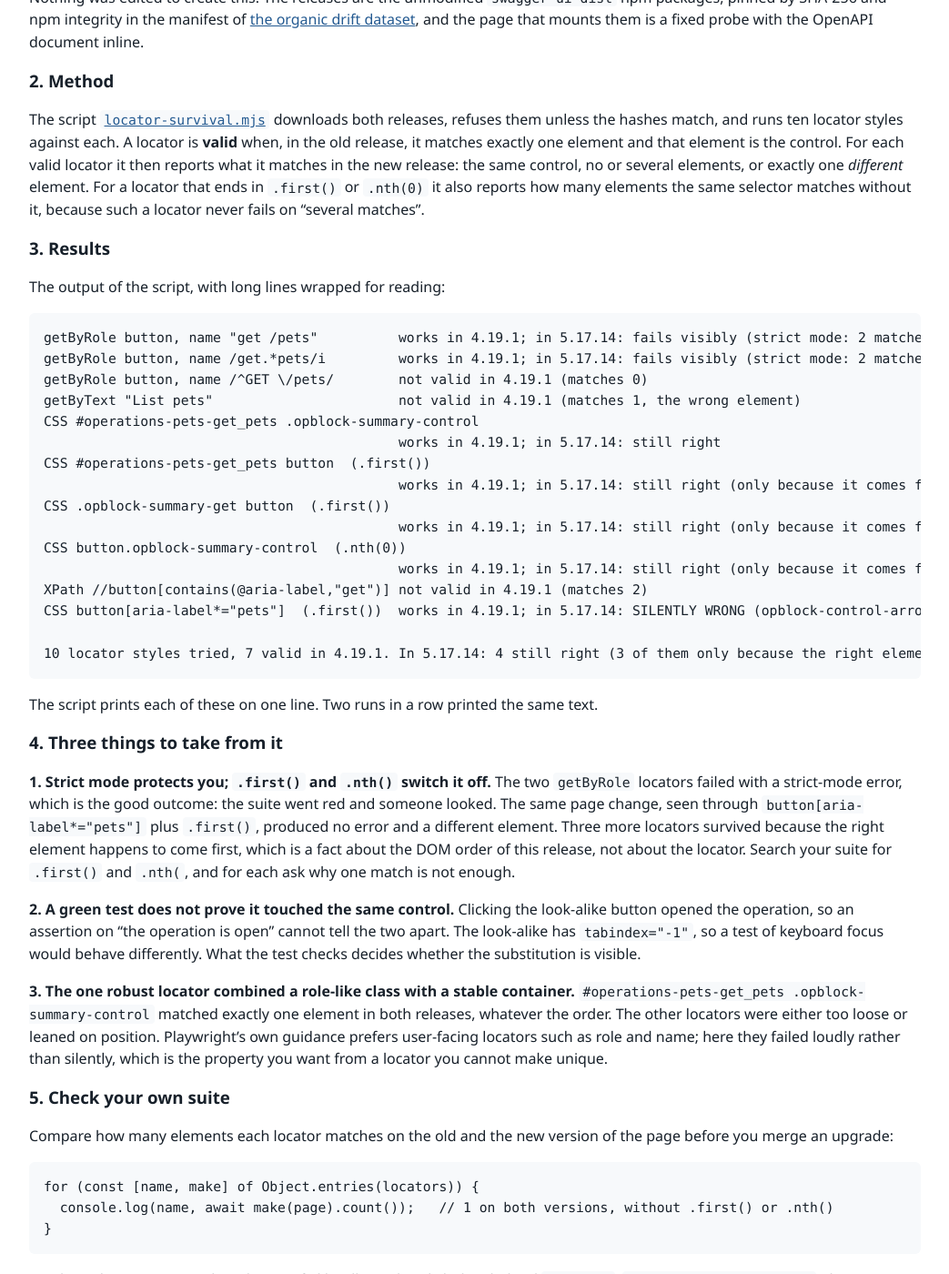
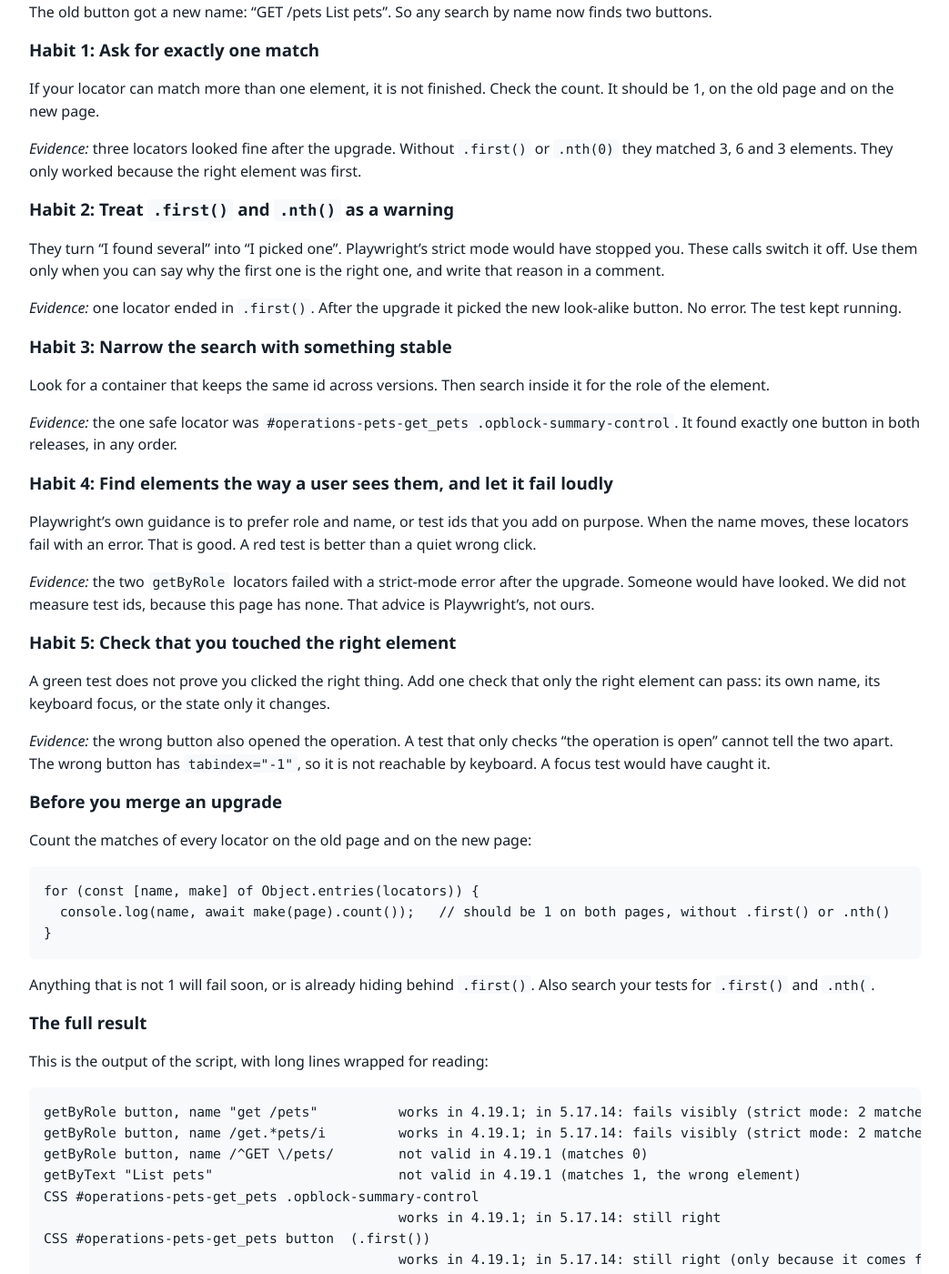
Before and after one commit to mustafasercansak/automation-sandbox, a Jekyll site: the page built from docs/blog/playwright-locator-survival.md, in a window 1280 px wide and 1400 px high, scrolled down 1051 px. Shown: the whole window at 91% size, without its empty margins (118-1161 px from the left). Built offline with Jekyll 4.4.1, drawn with Linux system fonts in a browser that asks for light colours; some of the changed text lies outside the part shown.

Commit message:
docs: reframe the locator article as a usage guide with five habits, each backed by the measurement (#670)

````diff
--- a/docs/blog/playwright-locator-survival.md
+++ b/docs/blog/playwright-locator-survival.md
@@ -1,46 +1,86 @@
 ---
 layout: default
-title: Which Playwright Locators Survive a Release Upgrade? - Automation Sandbox
+title: How to Write Playwright Locators That Survive an Upgrade - Automation Sandbox
 ---
 
-# Which Playwright Locators Survive a Release Upgrade?
+# How to Write Playwright Locators That Survive an Upgrade
 
-*A measurement on two real releases of Swagger UI: how ten common locator styles behave when the page changes, and which ones fail without telling you.*
+*Five habits. Each one is backed by a measurement on two real releases of Swagger UI.*
 
 > 💡 **Select Language / Dil Seçin:**
 > - [🇬🇧 English](#-english)
-> - [🇹🇷 Türkçe Özet](#-türkçe-özet)
+> - [🇹🇷 Türkçe](#-türkçe)
 
 ---
 
 ## 🇬🇧 English
 
-### TL;DR
+### In short
 
-We aimed ten common locator styles at one control in Swagger UI 4.19.1: the button that expands the `GET /pets` operation. Seven found exactly that control. After upgrading the page to Swagger UI 5.17.14:
+A locator is the way your test finds an element on the page. When the page changes, a locator can stop working. Worse, it can keep working on the wrong element.
+
+We tried ten ways to find one button, before and after an upgrade. Seven worked before. After the upgrade, only **one** was really safe. The five habits below come from that result.
+
+### What we tested
+
+We took two real releases of Swagger UI: 4.19.1 and 5.17.14. They are the unchanged npm packages, pinned by hash. We wanted one button: the one that opens the `GET /pets` operation. We wrote ten locators for it.
+
+A locator is **valid** if, in the old release, it finds exactly that button and nothing else. Seven were valid. Here is what they did in the new release:
 
 | Result in 5.17.14 | Locators |
 | :--- | ---: |
-| Still right, for a reason that does not depend on luck | **1** |
-| Still right, only because the right element comes first in the DOM | **3** |
-| Fail visibly (Playwright's strict mode refuses to act on two matches) | **2** |
-| **Silently bound to a different element** | **1** |
+| Still right, and not by luck | **1** |
+| Still right, but only because the right button comes first on the page | **3** |
+| Failed with an error (Playwright refused to act on two matches) | **2** |
+| **Picked a different button, with no error** | **1** |
 
-The silent one kept working: clicking the wrong element still opened the operation, so a test that asserts "the operation is open" would have stayed green. Seven locators that worked, one that was robust.
+What changed in the page? In 4.19.1 the button had the name `get /pets`. In 5.17.14 that name moved to a **new** button next to it. The old button got a new name: "GET /pets List pets". So any search by name now finds two buttons.
 
-### 1. What changed in the page
+### Habit 1: Ask for exactly one match
 
-In 4.19.1 the button that expands an operation carries `aria-label="get /pets"`. In 5.17.14 that `aria-label` moved to a **new** button (class `opblock-control-arrow`, `tabindex="-1"`), and the original button now takes its accessible name from its content: "GET /pets List pets". Two buttons now answer to a name-based query, and the new one is a look-alike of the old one, not the same control.
+If your locator can match more than one element, it is not finished. Check the count. It should be 1, on the old page and on the new page.
 
-Nothing was edited to create this. The releases are the unmodified `swagger-ui-dist` npm packages, pinned by SHA-256 and npm integrity in the manifest of [the organic drift dataset](../external-validation.md), and the page that mounts them is a fixed probe with the OpenAPI document inline.
+*Evidence:* three locators looked fine after the upgrade. Without `.first()` or `.nth(0)` they matched 3, 6 and 3 elements. They only worked because the right element was first.
 
-### 2. Method
+### Habit 2: Treat `.first()` and `.nth()` as a warning
 
-The script [`locator-survival.mjs`](https://github.com/mustafasercansak/automation-sandbox/blob/main/examples/js-playwright-capture/locator-survival.mjs) downloads both releases, refuses them unless the hashes match, and runs ten locator styles against each. A locator is **valid** when, in the old release, it matches exactly one element and that element is the control. For each valid locator it then reports what it matches in the new release: the same control, no or several elements, or exactly one *different* element. For a locator that ends in `.first()` or `.nth(0)` it also reports how many elements the same selector matches without it, because such a locator never fails on "several matches".
+They turn "I found several" into "I picked one". Playwright's strict mode would have stopped you. These calls switch it off. Use them only when you can say why the first one is the right one, and write that reason in a comment.
 
-### 3. Results
+*Evidence:* one locator ended in `.first()`. After the upgrade it picked the new look-alike button. No error. The test kept running.
 
-The output of the script, with long lines wrapped for reading:
+### Habit 3: Narrow the search with something stable
+
+Look for a container that keeps the same id across versions. Then search inside it for the role of the element.
+
+*Evidence:* the one safe locator was `#operations-pets-get_pets .opblock-summary-control`. It found exactly one button in both releases, in any order.
+
+### Habit 4: Find elements the way a user sees them, and let it fail loudly
+
+Playwright's own guidance is to prefer role and name, or test ids that you add on purpose. When the name moves, these locators fail with an error. That is good. A red test is better than a quiet wrong click.
+
+*Evidence:* the two `getByRole` locators failed with a strict-mode error after the upgrade. Someone would have looked. We did not measure test ids, because this page has none. That advice is Playwright's, not ours.
+
+### Habit 5: Check that you touched the right element
+
+A green test does not prove you clicked the right thing. Add one check that only the right element can pass: its own name, its keyboard focus, or the state only it changes.
+
+*Evidence:* the wrong button also opened the operation. A test that only checks "the operation is open" cannot tell the two apart. The wrong button has `tabindex="-1"`, so it is not reachable by keyboard. A focus test would have caught it.
+
+### Before you merge an upgrade
+
+Count the matches of every locator on the old page and on the new page:
+
+```js
+for (const [name, make] of Object.entries(locators)) {
+  console.log(name, await make(page).count());   // should be 1 on both pages, without .first() or .nth()
+}
+```
+
+Anything that is not 1 will fail soon, or is already hiding behind `.first()`. Also search your tests for `.first()` and `.nth(`.
+
+### The full result
+
+This is the output of the script, with long lines wrapped for reading:
 
 ```text
 getByRole button, name "get /pets"          works in 4.19.1; in 5.17.14: fails visibly (strict mode: 2 matches)
@@ -63,35 +103,15 @@ CSS button[aria-label*="pets"]  (.first())  works in 4.19.1; in 5.17.14: SILENTL
 
 The script prints each of these on one line. Two runs in a row printed the same text.
 
-### 4. Three things to take from it
+### What we did *not* measure
 
-**1. Strict mode protects you; `.first()` and `.nth()` switch it off.** The two `getByRole` locators failed with a strict-mode error, which is the good outcome: the suite went red and someone looked. The same page change, seen through `button[aria-label*="pets"]` plus `.first()`, produced no error and a different element. Three more locators survived because the right element happens to come first, which is a fact about the DOM order of this release, not about the locator. Search your suite for `.first()` and `.nth(`, and for each ask why one match is not enough.
+- **One program, one upgrade.** Swagger UI 4.19.1 to 5.17.14. Other pages behave differently.
+- **Ten locators that we chose.** They are plausible, but they are not a sample of real test suites. We do not know how common each one is.
+- **"Valid" is our definition:** exactly one match, and it is the right button, found by its class inside the operation block.
+- **The click effect was checked on this page only.**
+- **Browser and tools:** Chrome 156 through Playwright (declared range `^1.64.0`) on Linux, the same machine and browser as the dataset's `capture-environment.json`. The script itself does not record its environment.
 
-**2. A green test does not prove it touched the same control.** Clicking the look-alike button opened the operation, so an assertion on "the operation is open" cannot tell the two apart. The look-alike has `tabindex="-1"`, so a test of keyboard focus would behave differently. What the test checks decides whether the substitution is visible.
-
-**3. The one robust locator combined a role-like class with a stable container.** `#operations-pets-get_pets .opblock-summary-control` matched exactly one element in both releases, whatever the order. The other locators were either too loose or leaned on position. Playwright's own guidance prefers user-facing locators such as role and name; here they failed loudly rather than silently, which is the property you want from a locator you cannot make unique.
-
-### 5. Check your own suite
-
-Compare how many elements each locator matches on the old and the new version of the page before you merge an upgrade:
-
-```js
-for (const [name, make] of Object.entries(locators)) {
-  console.log(name, await make(page).count());   // 1 on both versions, without .first() or .nth()
-}
-```
-
-Anything that is not 1 is either about to fail loudly or already hiding behind `.first()`. [`automation-sandbox-heal`](../cli-and-ci-integration.md), the engine this site documents, can propose a replacement for a broken locator and declines when two candidates are too close. That tool is ours, and this measurement is not an independent evaluation of it.
-
-### 6. What this does *not* establish
-
-- **One application pair.** Swagger UI 4.19.1 and 5.17.14, a major version apart. Other pages and other upgrades behave differently.
-- **Ten locator styles chosen by the author.** They are plausible, not a sample of real suites. Nothing here says how common each style is, or how often a real upgrade moves a name the way this one did.
-- **"Valid" is our definition:** exactly one match, and it is the control as identified by its class inside the operation block.
-- **The click effect was checked on this page only.** That the look-alike opens the operation is a fact about this page, not a rule.
-- **Browser and tools:** Chrome 156 through Playwright (declared range `^1.64.0`) on Linux, the same machine and browser as the dataset's `capture-environment.json`; the script itself does not record its environment.
-
-### 7. Reproduce this yourself
+### Run it yourself
 
 ```bash
 cd examples/js-playwright-capture
@@ -99,42 +119,70 @@ npm install
 node locator-survival.mjs ../../TestAutomation/ScenarioRunner/Fixtures/organic-drift/swagger-ui/manifest.json --channel chrome
 ```
 
-A release whose hash does not match the manifest is refused. `--channel chrome` uses an installed Chrome; without it, run `npx playwright install chromium` first.
+A release whose hash does not match the manifest is refused. `--channel chrome` uses an installed Chrome. Without it, run `npx playwright install chromium` first.
 
 ---
 
-## 🇹🇷 Türkçe Özet
+## 🇹🇷 Türkçe
 
 ### Kısaca
 
-Swagger UI 4.19.1'de tek bir kontrole (`GET /pets` operasyonunu açan düğme) on yaygın locator stilini yönelttik. Yedisi tam olarak o kontrolü buldu. Sayfa Swagger UI 5.17.14'e geçince:
+Locator, testin sayfada bir elemanı bulma yöntemidir. Sayfa değişince bir locator çalışmayı bırakabilir. Daha kötüsü, yanlış elemanda çalışmaya devam edebilir.
+
+Bir butonu bulmak için on yöntemi, yükseltmeden önce ve sonra denedik. Yedisi önce çalıştı. Yükseltmeden sonra yalnızca **biri** gerçekten sağlamdı. Aşağıdaki beş alışkanlık bu sonuçtan çıkıyor.
+
+### Ne denedik
+
+Swagger UI'nin iki gerçek sürümünü aldık: 4.19.1 ve 5.17.14. Değiştirilmemiş npm paketleri, hash ile sabitlenmiş. `GET /pets` operasyonunu açan butonu istedik ve bunun için on locator yazdık.
+
+Eski sürümde **tam o butonu** bulan locator "geçerli" sayıldı. Yedisi geçerliydi. Yeni sürümde şunları yaptılar:
 
 | 5.17.14'teki sonuç | Locator |
 | :--- | ---: |
-| Hâlâ doğru, şansa bağlı olmayan bir nedenle | **1** |
-| Hâlâ doğru, ama yalnızca doğru eleman DOM'da önce geldiği için | **3** |
-| Açık hata verdi (Playwright'ın strict modu iki eşleşmede işlem yapmayı reddeder) | **2** |
-| **Sessizce başka bir elemana bağlandı** | **1** |
+| Hâlâ doğru, şansa bağlı değil | **1** |
+| Hâlâ doğru, ama yalnızca doğru buton sayfada önce geldiği için | **3** |
+| Hata verdi (Playwright iki eşleşmede işlem yapmayı reddetti) | **2** |
+| **Hata vermeden başka bir buton seçti** | **1** |
 
-Sessiz olan çalışmaya devam etti: yanlış elemana tıklamak yine operasyonu açtı, yani "operasyon açık" diye doğrulayan bir test yeşil kalırdı. Çalışan yedi locator, sağlam olan bir tane.
+Sayfada ne değişti? 4.19.1'de butonun adı `get /pets` idi. 5.17.14'te bu ad, yanındaki **yeni** bir butona taşındı. Eski butonun adı "GET /pets List pets" oldu. Yani isimle arayan herkes artık iki buton buluyor.
 
-### Ne değişti
+### Alışkanlık 1: Tam bir eşleşme isteyin
 
-4.19.1'de operasyonu açan düğmede `aria-label="get /pets"` var. 5.17.14'te bu etiket **yeni** bir düğmeye (`opblock-control-arrow`, `tabindex="-1"`) taşınmış, asıl düğme adını artık içeriğinden alıyor: "GET /pets List pets". İsimle sorgulayınca iki düğme eşleşiyor ve yenisi eskisinin aynısı değil, ona benzeyen başka bir kontrol. Hiçbir şey düzenlenmedi: sürümler değiştirilmemiş `swagger-ui-dist` npm paketleri, SHA-256 ile sabitlenmiş.
+Locator'ınız birden fazla elemana uyabiliyorsa bitmemiştir. Sayıyı kontrol edin. Eski sayfada da yeni sayfada da 1 olmalı.
 
-### Üç ders
+*Kanıt:* üç locator yükseltmeden sonra iyi görünüyordu. `.first()` ya da `.nth(0)` olmadan 3, 6 ve 3 elemanla eşleşiyorlardı. Yalnızca doğru eleman ilk sırada olduğu için çalıştılar.
 
-1. **Strict mode sizi korur, `.first()` ve `.nth()` onu kapatır.** İki `getByRole` locator strict-mode hatasıyla düştü, bu iyi sonuç: test kırmızı oldu ve biri baktı. Aynı değişiklik `button[aria-label*="pets"]` ile `.first()` üzerinden hata vermeden başka bir eleman üretti. Üç locator daha, doğru eleman önce geldiği için hayatta kaldı, bu bir locator özelliği değil, bu sürümün DOM sırası. Testlerinizde `.first()` ve `.nth(` arayın ve her biri için "tek eşleşme neden yetmiyor" diye sorun.
-2. **Yeşil test, aynı kontrole dokunduğunuzu kanıtlamaz.** Benzer düğmeye tıklamak operasyonu açtı, "operasyon açık" doğrulaması ikisini ayıramaz. Benzer düğmede `tabindex="-1"` var, klavye odağını test eden bir senaryo farklı davranırdı.
-3. **Tek sağlam locator, rol gibi bir sınıfı sabit bir kapsayıcıyla birleştiriyordu:** `#operations-pets-get_pets .opblock-summary-control`, sıradan bağımsız olarak iki sürümde de tam bir eleman buldu.
+### Alışkanlık 2: `.first()` ve `.nth()` bir uyarıdır
 
-### Kendi paketinizde kontrol edin
+"Birkaç tane buldum" cümlesini "birini seçtim" yapar. Playwright'ın strict modu sizi durdururdu. Bu çağrılar onu kapatır. Yalnızca ilkinin neden doğru olduğunu söyleyebiliyorsanız kullanın ve nedenini yoruma yazın.
 
-Bir yükseltmeyi birleştirmeden önce, her locator'ın eski ve yeni sayfada kaç eleman eşleştirdiğini karşılaştırın (`.first()` ya da `.nth()` olmadan). 1 olmayan her şey ya açık hata verecek ya da zaten `.first()` arkasına saklanıyor. Bu ölçüm bizim aracımızın bağımsız bir değerlendirmesi değil.
+*Kanıt:* bir locator `.first()` ile bitiyordu. Yükseltmeden sonra yeni benzer butonu seçti. Hata yok. Test çalışmaya devam etti.
 
-### Sınırlar
+### Alışkanlık 3: Aramayı sabit bir şeyle daraltın
 
-Tek uygulama çifti (bir ana sürüm arayla), yazarın seçtiği on stil (gerçek paketlerin örneği değil, hangisinin ne kadar yaygın olduğunu söylemez), "geçerli" tanımı bizim, tıklama etkisi yalnızca bu sayfada denendi. Yeniden üretmek için: `examples/js-playwright-capture/locator-survival.mjs`.
+Sürümler arasında aynı kalan bir kapsayıcı id'si bulun. Sonra elemanın rolünü onun içinde arayın.
+
+*Kanıt:* tek sağlam locator `#operations-pets-get_pets .opblock-summary-control` idi. İki sürümde de, sıradan bağımsız, tam bir buton buldu.
+
+### Alışkanlık 4: Elemanı kullanıcının gördüğü gibi bulun ve gürültüyle başarısız olmasına izin verin
+
+Playwright'ın kendi tavsiyesi rol ve ad, ya da bilerek eklediğiniz test id'leridir. Ad taşınınca bu locator'lar hata verir. Bu iyidir. Kırmızı bir test, sessiz bir yanlış tıklamadan iyidir.
+
+*Kanıt:* iki `getByRole` locator yükseltmeden sonra strict-mode hatası verdi. Biri bakardı. Test id'lerini ölçmedik, çünkü bu sayfada yok. Bu tavsiye Playwright'ın, bizim değil.
+
+### Alışkanlık 5: Doğru elemana dokunduğunuzu kontrol edin
+
+Yeşil test, doğru şeye tıkladığınızı kanıtlamaz. Yalnızca doğru elemanın geçebileceği bir kontrol ekleyin: kendi adı, klavye odağı ya da yalnızca onun değiştirdiği durum.
+
+*Kanıt:* yanlış buton da operasyonu açtı. Yalnızca "operasyon açık" diye bakan bir test ikisini ayıramaz. Yanlış butonda `tabindex="-1"` var, klavyeyle ulaşılamıyor. Bir odak testi bunu yakalardı.
+
+### Bir yükseltmeyi birleştirmeden önce
+
+Her locator'ın eşleşme sayısını eski sayfada ve yeni sayfada sayın (yukarıdaki kod). 1 olmayan her şey yakında hata verecek ya da zaten `.first()` arkasına saklanıyor. Testlerinizde `.first()` ve `.nth(` de arayın.
+
+### Ölçmediklerimiz
+
+Tek program, tek yükseltme (Swagger UI 4.19.1'den 5.17.14'e). On locator'ı biz seçtik, gerçek test paketlerinin örneği değil, hangisinin ne kadar yaygın olduğunu bilmiyoruz. "Geçerli" tanımı bizim. Tıklama etkisi yalnızca bu sayfada denendi. Yeniden üretmek için İngilizce bölümdeki komutu çalıştırın.
 
 ---
 
@@ -142,5 +190,5 @@ Tek uygulama çifti (bir ana sürüm arayla), yazarın seçtiği on stil (gerçe
 
 - [External Validation](../external-validation.md) · the organic drift dataset behind the two releases
 - [Can You Trust an LLM to Fix a Broken Locator?](llm-false-heal-study.md) · the measured limits of LLM-based healing
-- [CLI & CI Integration](../cli-and-ci-integration.md) · `automation-sandbox-heal`
+- [CLI & CI Integration](../cli-and-ci-integration.md) · `automation-sandbox-heal`, which can propose a replacement for a broken locator and declines when two candidates are too close. It is our tool, and this measurement is not an independent evaluation of it.
 - [Documentation Hub](../index.md)
--- a/docs/index.md
+++ b/docs/index.md
@@ -53,7 +53,7 @@ Imagine you write an automated test that clicks a button called `"Submit"`. One
 | 🧭 [**Intent-Driven Automation**](intent-driven-automation.md) | M6: intent planning (deterministic + LLM-backed), DOM/desktop matching, locator recording, Playwright/FlaUI test generation, intent flow reports, pipeline orchestration, and live page exploration. |
 | 🔬 [**Benchmark & Calibration**](benchmark-calibration.md) | Multi-signal locator ablation benchmark on real organic apps, score overlap findings, and threshold trade-off analysis. |
 | 📝 [**Can You Trust an LLM to Fix a Broken Locator?**](blog/llm-false-heal-study.md) | Standalone write-up of the multi-provider consensus study: 34/34 unanimous verdicts on deleted elements were false heals, why, and how the design responds. |
-| 🎯 [**Which Playwright Locators Survive a Release Upgrade?**](blog/playwright-locator-survival.md) | Ten common locator styles measured on two real Swagger UI releases: 7 worked before the upgrade, 1 was robust after it, 3 were right only by DOM order, 2 failed loudly and 1 silently bound to a different element. Reproducible script included. |
+| 🎯 [**How to Write Playwright Locators That Survive an Upgrade**](blog/playwright-locator-survival.md) | Five habits, each backed by a measurement on two real Swagger UI releases: of ten locators, 7 worked before the upgrade and only 1 was really safe after it. Reproducible script included. |
 | 🧪 [**Case Study: Healing HandBrake's Real UI Tree**](blog/case-study-handbrake.md) | Two real refactors on a captured HandBrake window: a rename that heals at score 1.000, and a deleted tab that false-heals at the default threshold but is declined after calibration. |
 | 🔗 [**Joint Locator Reconciliation**](joint-locator-reconciliation.md) | Opt-in batch ownership guard for independently accepted locator heals, including deterministic assignment and limitations. |
 | 🤖 [**LLM Providers**](llm-providers.md) | Setting up AI providers (Gemini, Claude, OpenAI, Ollama) and implementing custom `ILlmHealingProvider`s. |
@@ -101,7 +101,7 @@ Yazılım testinizde `"Kaydet"` adlı bir butona tıklayan otomatik bir test yaz
 | 🧭 [**Intent Tabanlı Otomasyon**](intent-driven-automation.md) | M6: intent planlama (deterministic + LLM destekli), DOM/masaüstü eşleştirme, locator kaydı, Playwright/FlaUI test üretimi, intent raporu, pipeline orkestrasyonu ve canlı sayfa keşfi. |
 | 🔬 [**Benchmark ve Kalibrasyon**](benchmark-calibration.md) | Gerçek uygulamalarda çoklu sinyal ablasyon testi, skor çakışması bulguları ve eşik denge analizi. |
 | 📝 [**Bir LLM'e Kırık Locator'ı Düzelttirebilir misiniz?**](blog/llm-false-heal-study.md) | Çok-sağlayıcılı konsensüs çalışmasının bağımsız yazısı: silinmiş elemanlarda 34/34 oybirliği yanlış iyileştirmeydi — nedeni ve tasarıma yansıması. |
-| 🎯 [**Sürüm Yükseltmesinde Hangi Playwright Locator'ları Hayatta Kalır?**](blog/playwright-locator-survival.md) | İki gerçek Swagger UI sürümünde ölçülen on yaygın locator stili: yükseltmeden önce 7'si çalışıyordu, sonra 1'i sağlamdı, 3'ü yalnızca DOM sırası yüzünden doğruydu, 2'si açık hata verdi, 1'i sessizce başka bir elemana bağlandı. Yeniden üretilebilir betik dahil. |
+| 🎯 [**Yükseltmede Bozulmayan Playwright Locator'ları Nasıl Yazılır?**](blog/playwright-locator-survival.md) | İki gerçek Swagger UI sürümünde ölçülen, beş alışkanlığa dayanan rehber: on locator'dan 7'si yükseltmeden önce çalışıyordu, sonra yalnızca 1'i gerçekten sağlamdı. Yeniden üretilebilir betik dahil. |
 | 🧪 [**Vaka Çalışması: HandBrake'in Gerçek UI Ağacını İyileştirme**](blog/case-study-handbrake.md) | Yakalanmış bir HandBrake penceresinde iki gerçek refactor: 1.000 skorla iyileşen bir yeniden adlandırma ve varsayılan eşikte yanlış iyileşen ama kalibrasyon sonrası reddedilen silinmiş bir sekme. |
 | 🔗 [**Birleşik Locator Uzlaştırması**](joint-locator-reconciliation.md) | Bağımsız kabul edilen locator iyileştirmeleri için deterministik, isteğe bağlı batch sahiplik koruması ve sınırları. |
 | 🤖 [**Yapay Zeka Kurulumu**](llm-providers.md) | Gemini, Claude, OpenAI, yerel Ollama ve özel `ILlmHealingProvider` geliştirme. |
````
